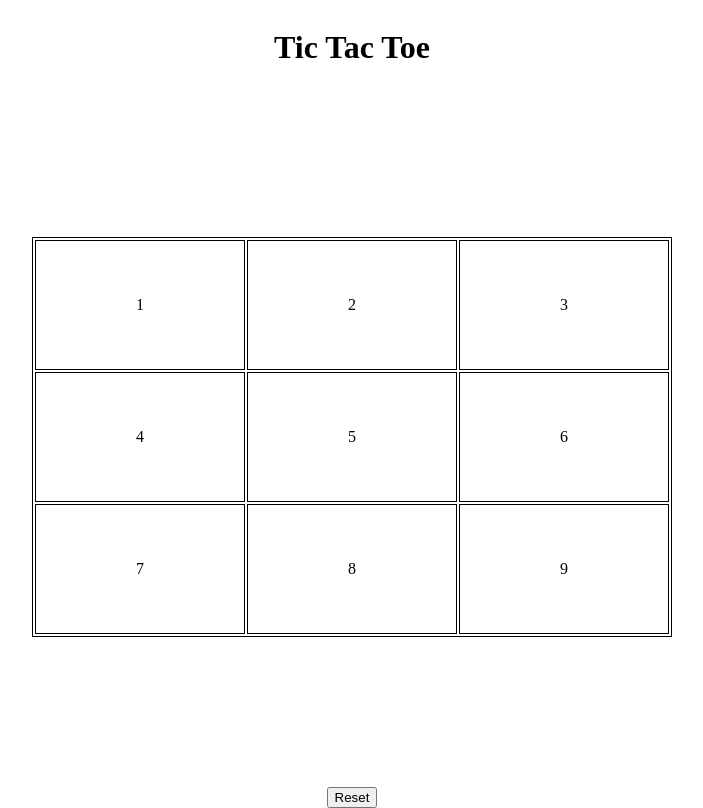
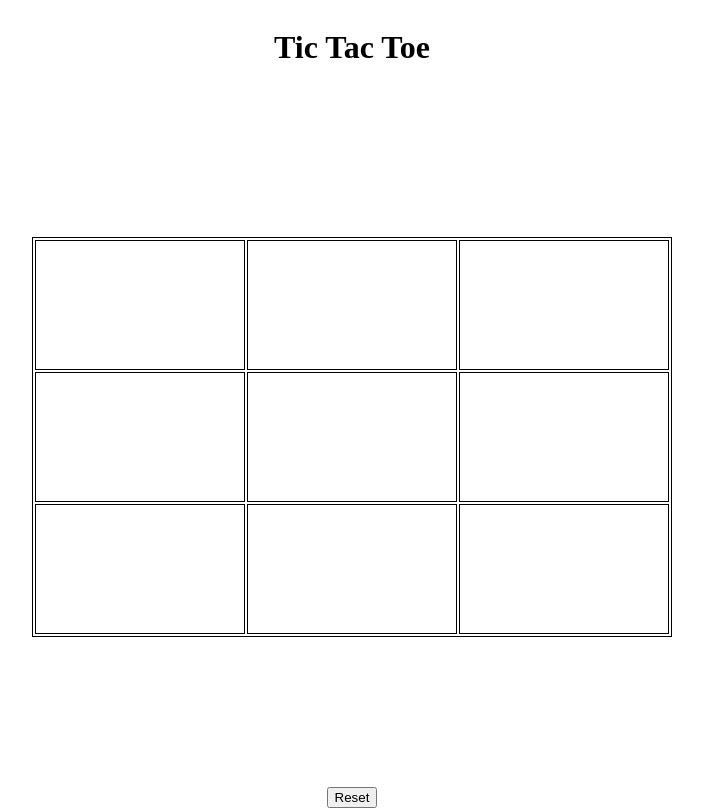
Before and after one commit to meekoder/tictactoe, a plain HTML site: page index.html in a window 1280 px wide. Shown: the whole page, without its empty margins (296-999 px from the left). Drawn offline with Linux system fonts and the light colour scheme.

Commit message:
made table empty, trying to make cell sizes fixed

```diff
--- a/app.js
+++ b/app.js
@@ -26,7 +26,6 @@ const makeBoard = () => {
     for (let j = 0; j < 3; j++) {
       const col = document.createElement('td');
       col.idx = counter;
-      col.innerHTML = counter;
 
       function handleClick(e) {
         if (currPlayer === 'O') {
@@ -92,7 +91,6 @@ const checkWin = () => {
 }
 
 const resetBoard = () => {
-  console.log('reset clicked')
   currPlayer = 'O';
   counter = 1;
   playerXSpots = [];
--- a/styles.css
+++ b/styles.css
@@ -11,6 +11,7 @@ body {
 }
 
 table {
+  table-layout: fixed;
   text-align: center;
   display: table;
   width: 50%;
```
Also changed, not shown: 2 other files.
